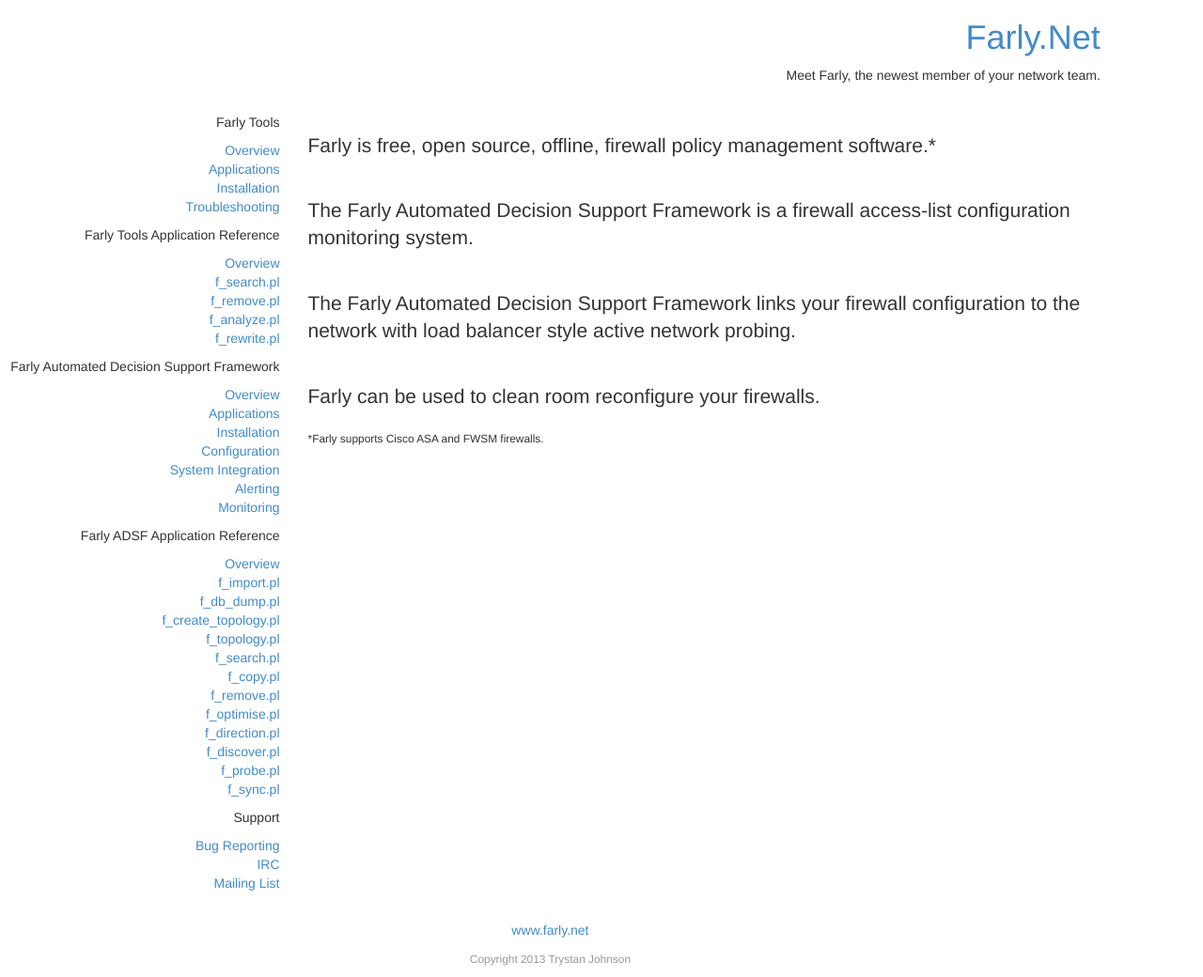
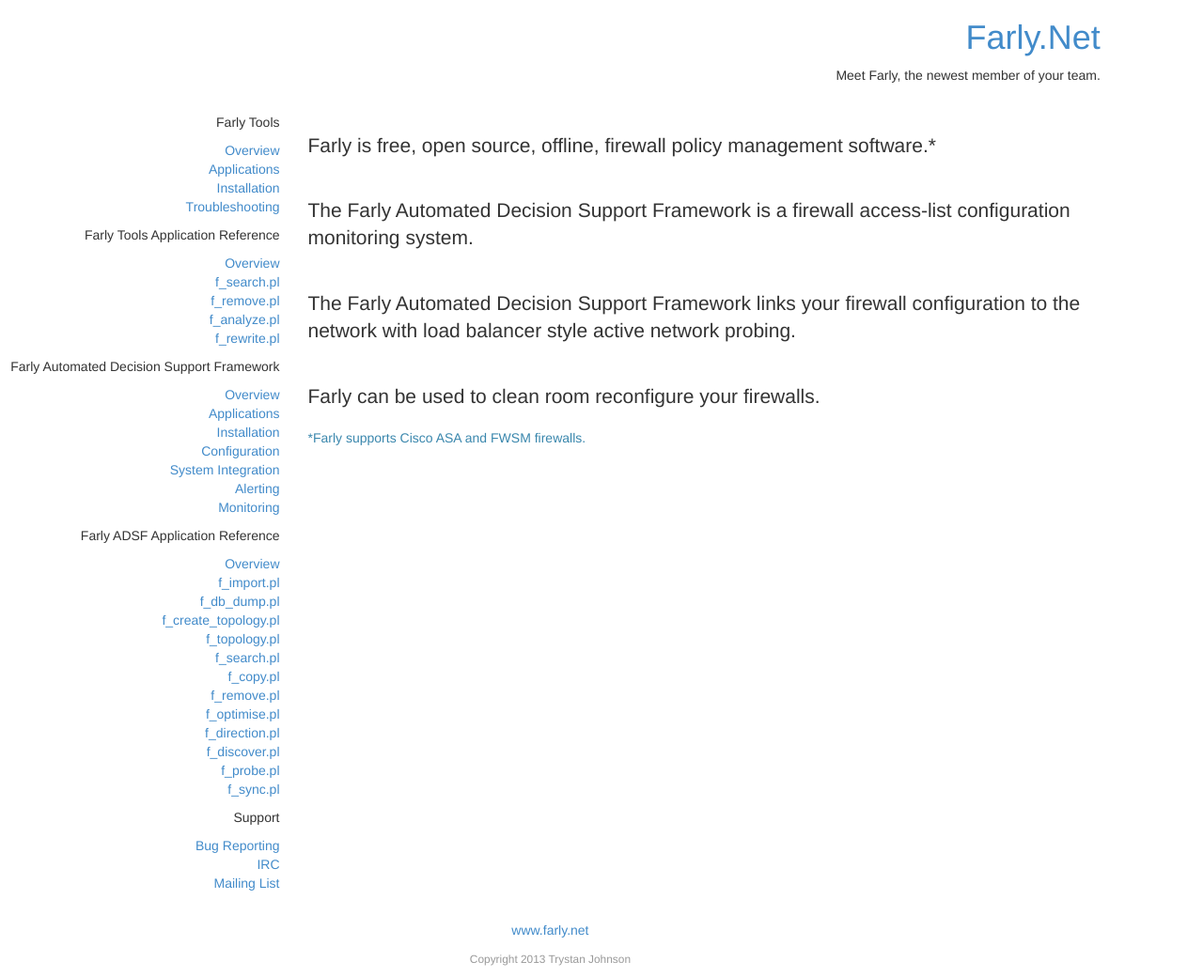
Before and after one commit to trystanzj/trystanzj.github.io, a Jekyll site: the page built from index.html, in a window 1280 px wide. Shown: the whole page at 94% size. Built offline with Jekyll 4.4.1, drawn with Linux system fonts in a browser that asks for light colours.

Commit message:
header and index update

```diff
--- a/_layouts/default.html
+++ b/_layouts/default.html
@@ -24,7 +24,7 @@
         <div class="row">
             <div class="col-sm-11">
             <h1 class="text-right"><a href="/">{{ site.name }}</a></h1>
-            <p class="text-right">Meet Farly, the newest member of your network team.</p>
+            <p class="text-right">Meet Farly, the newest member of your team.</p>
             </div>
         </div>
         <!-- menu and content -->
--- a/index.html
+++ b/index.html
@@ -19,4 +19,4 @@ title: Farly.Net
 
 <p class="lead" class="text-center">Farly can be used to clean room reconfigure your firewalls.</p>
 
-<small>*Farly supports Cisco ASA and FWSM firewalls.</small>
+<p class="text-info">*Farly supports Cisco ASA and FWSM firewalls.</p>
```
